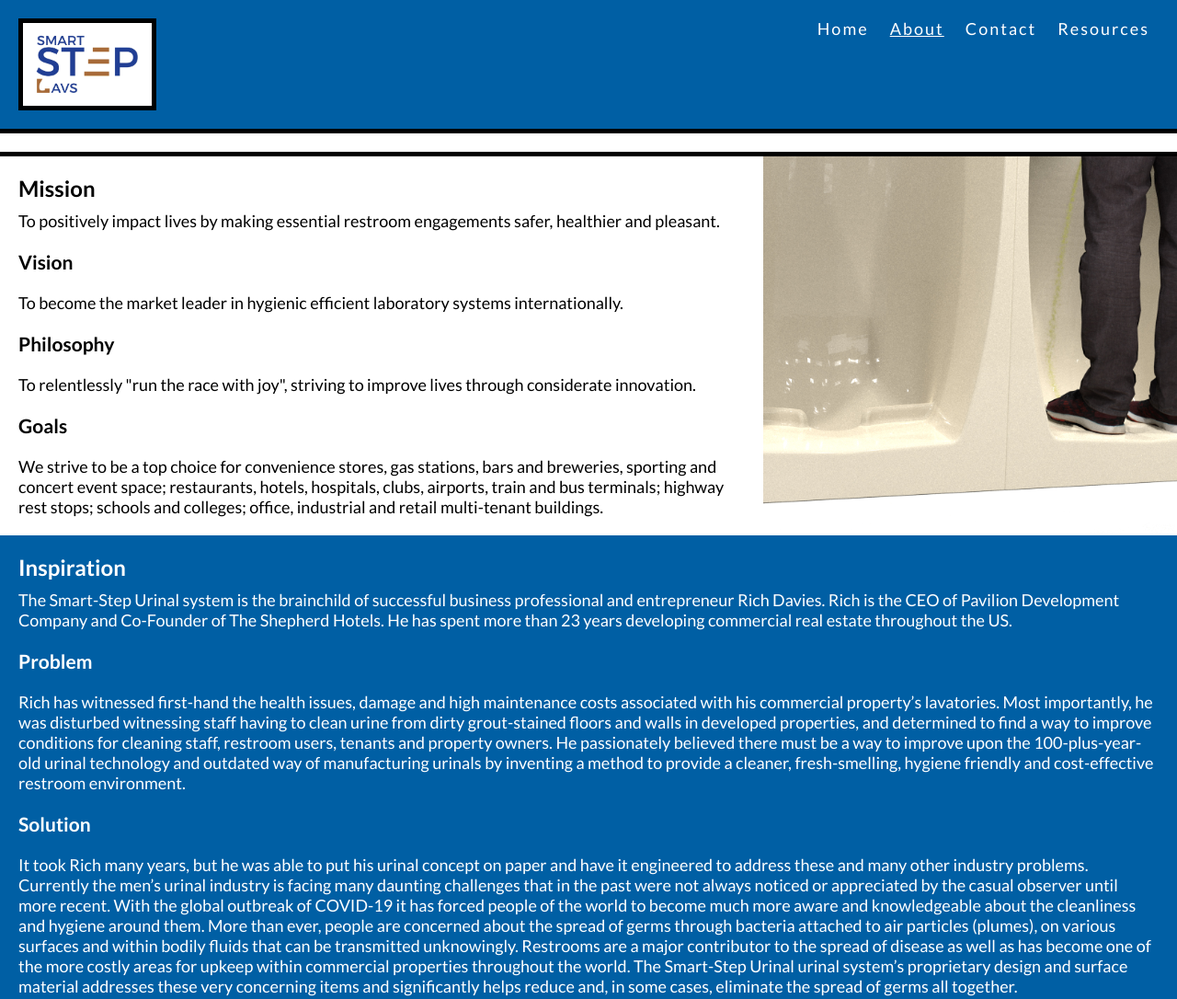
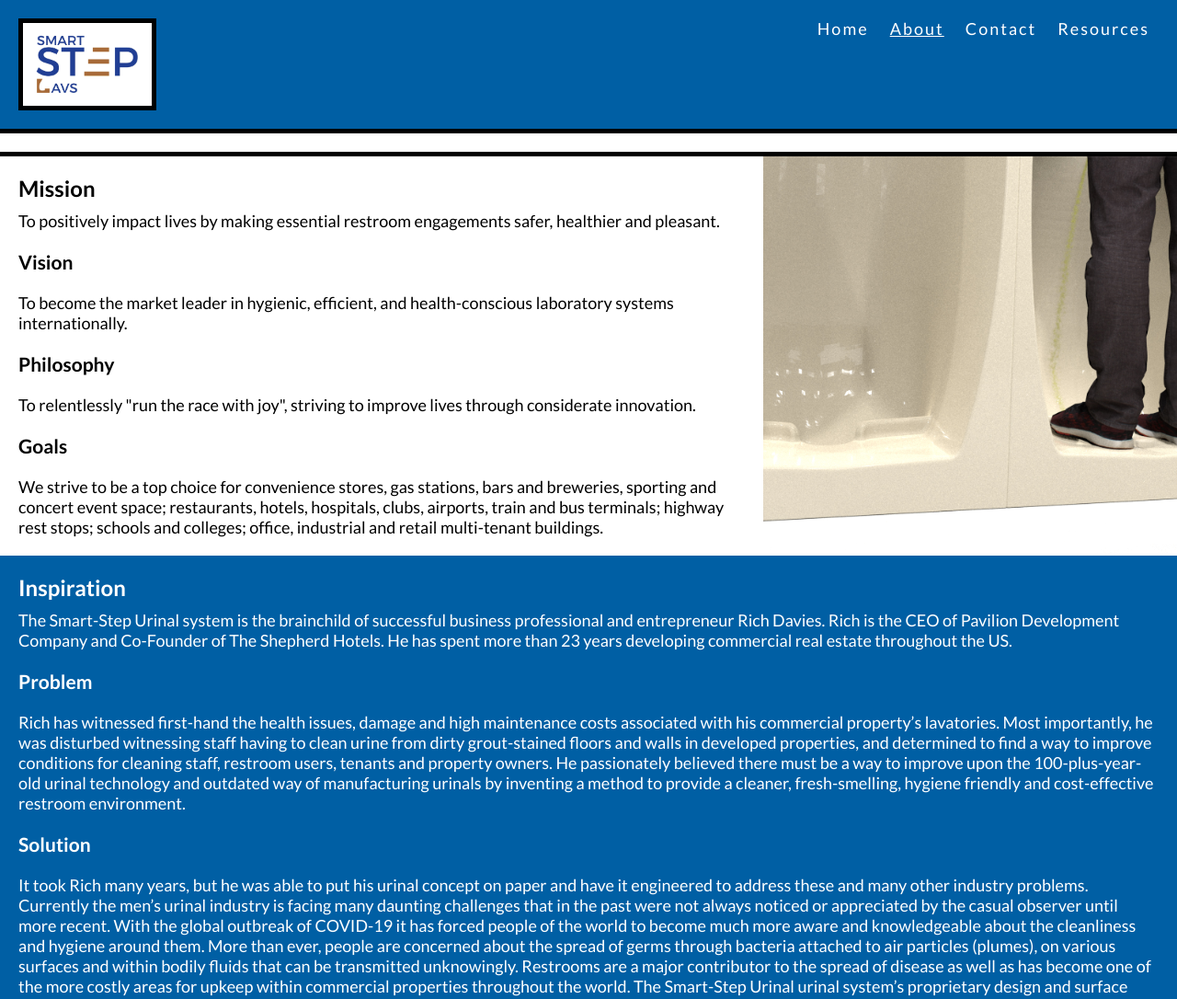
Before and after one commit to smart-step/public-site, a plain HTML site: page about.html in a window 1280 px wide. Shown: the top 1086 px of the page at 92% size. Drawn offline with Linux system fonts and the light colour scheme.

Commit message:
Update vision

```diff
--- a/about.html
+++ b/about.html
@@ -30,7 +30,7 @@
                     <div class="container-body">
                         To positively impact lives by making essential restroom engagements safer, healthier and pleasant.
                         <h3>Vision</h3>
-                        To become the market leader in hygienic efficient laboratory systems internationally.
+                        To become the market leader in hygienic, efficient, and health-conscious laboratory systems internationally.
                         <h3>Philosophy</h3>
                         To relentlessly "run the race with joy", striving to improve lives through considerate innovation.
                         <h3>Goals</h3>
```
